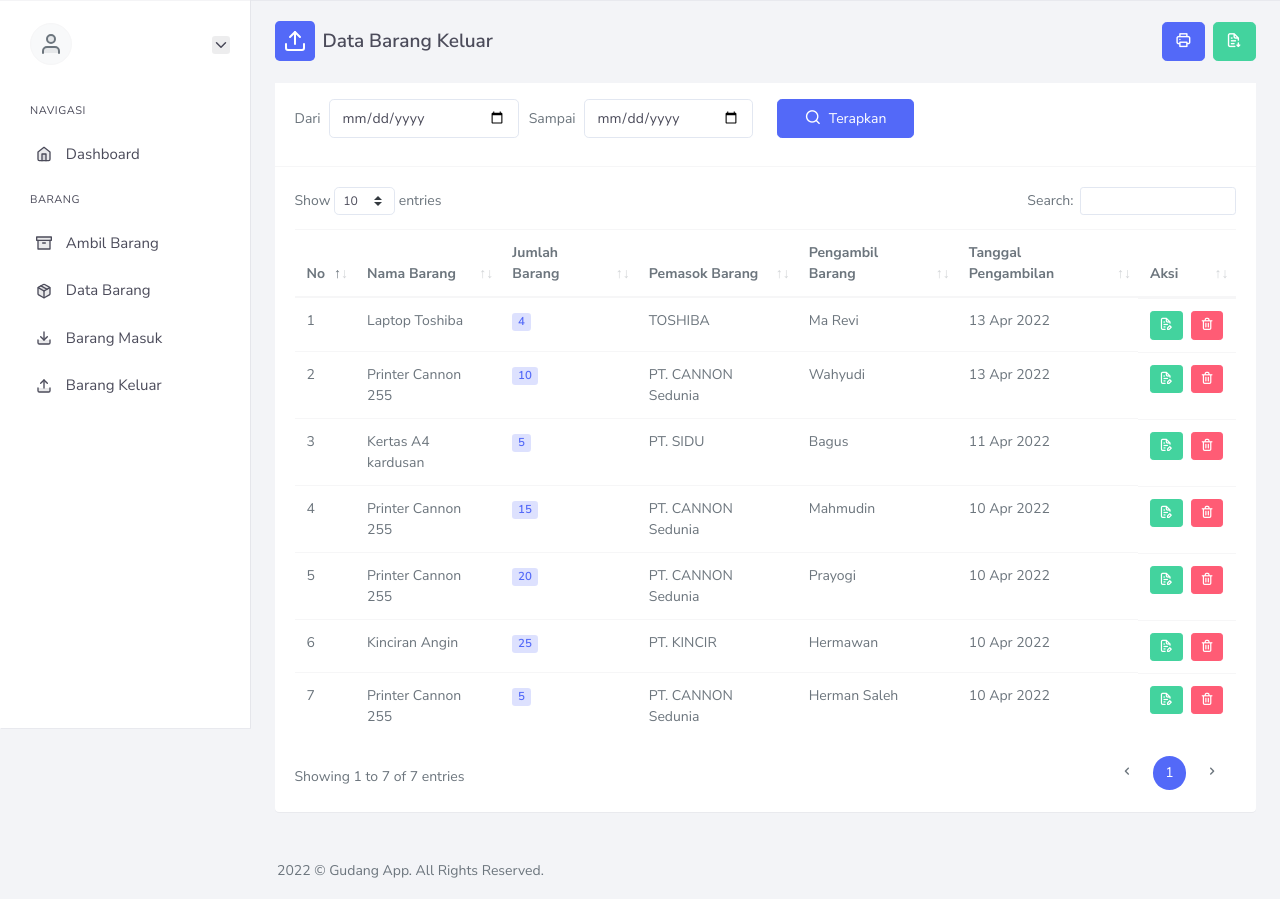
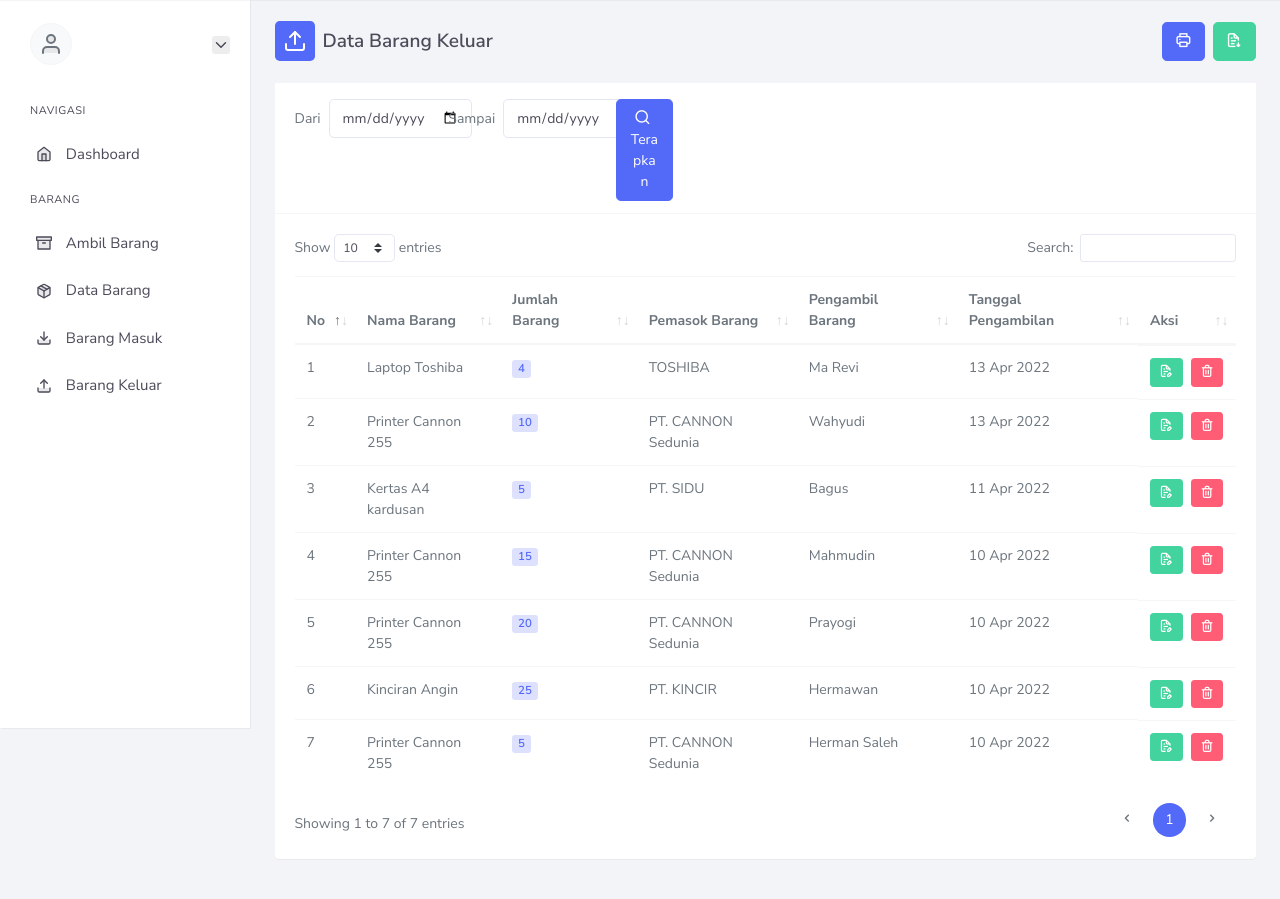
Before and after one commit to prayogisatya-ofc/gudang-app, a Django app: template website/templates/view/barang_keluar.html in a window 1280 px wide. Shown: the part 72-971 px from the top of the page. Before the commit the page ends 950 px from the top, so only its background shows below. Run offline with Django 4.2, Linux system fonts and the light colour scheme; the template is opened without the code that fills it: values that come from a table or form of the project are taken from there, others are empty; data comes from the database, SQL or seed files in the repository; some libraries are stand-ins or nearby versions.

Commit message:
filter data

```diff
--- a/website/templates/view/barang_keluar.html
+++ b/website/templates/view/barang_keluar.html
@@ -30,17 +30,17 @@
             <div class="card-header pt-3 bg-white border-bottom">
                 <form action="{% url 'viewBarangKeluar' %}" method="get">
                     <div class="row">
-                        <div class="col-md-6">
+                        <div class="col-xl-4">
                             <div class="form-row">
-                                <div class="form-group col-md-6 d-flex align-items-center">
+                                <div class="form-group col-lg-6 d-flex align-items-center">
                                     Dari <input type="date" name="start" class="form-control ml-2" value="{{ start|date:'Y-m-d' }}">
                                 </div>
-                                <div class="form-group col-md-6 d-flex align-items-center">
+                                <div class="form-group col-lg-6 d-flex align-items-center">
                                     Sampai <input type="date" name="end" class="form-control ml-2" value="{{ end|date:'Y-m-d' }}">
                                 </div>
                             </div>
                         </div>
-                        <div class="col-md-2">
+                        <div class="col-xl-1">
                             <button type="submit" class="btn btn-primary btn-block"><i class="mr-1 uil-search"></i> Terapkan</button>
                         </div>
                     </div>
```
